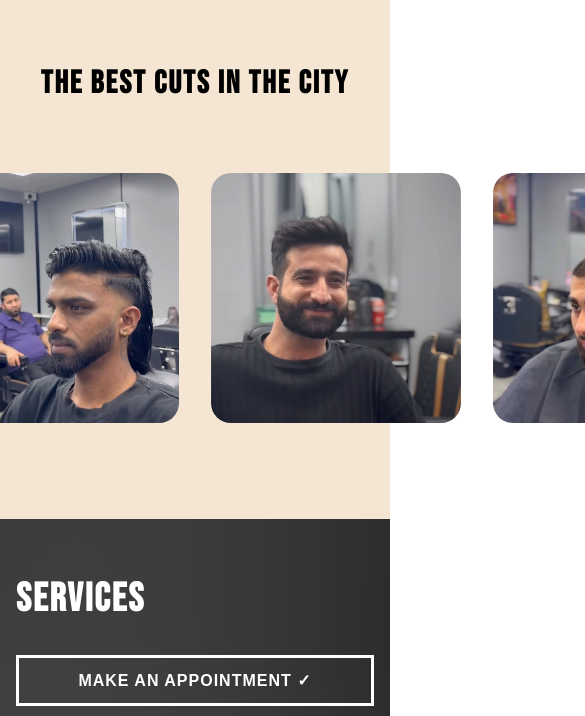
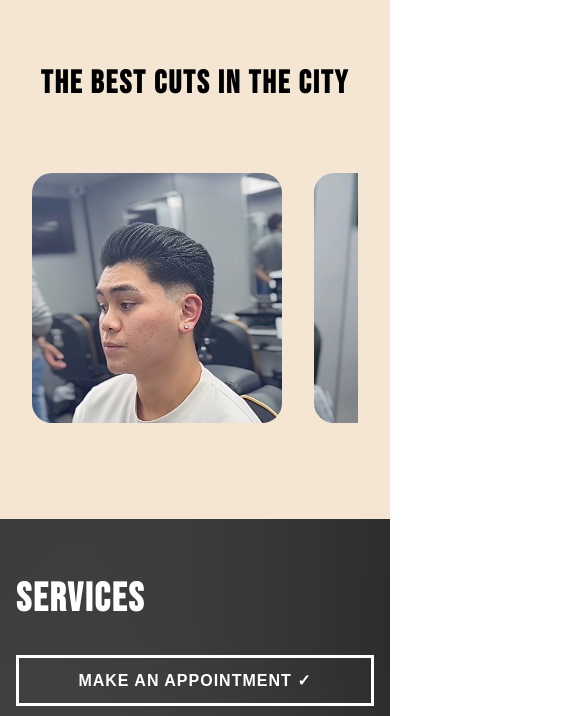
Before and after one commit to dersaz/khan-salon, a plain HTML site: page index.html in a window 390 px wide. Shown: the part 866-1582 px from the top of the page, 585 px wide, since content can reach past the window. Drawn offline with Linux system fonts and the light colour scheme.

Commit message:
Fix mobile gallery overflow and scrolling

```diff
--- a/styles.css
+++ b/styles.css
@@ -864,6 +864,8 @@ h1, h2, h3, h4, h5, h6 {
     .cuts-gallery-container {
         flex-direction: column;
         gap: 1rem;
+        width: 100%;
+        max-width: 100vw;
     }
 
     .gallery-arrow {
@@ -874,10 +876,16 @@ h1, h2, h3, h4, h5, h6 {
         padding: 1rem 0;
         -webkit-overflow-scrolling: touch;
         scroll-snap-type: x mandatory;
+        width: 100%;
+        max-width: calc(100vw - 4rem);
     }
 
     .cut-image {
         scroll-snap-align: center;
+    }
+
+    .best-cuts {
+        overflow-x: hidden;
     }
 
     .cut-image {
```
